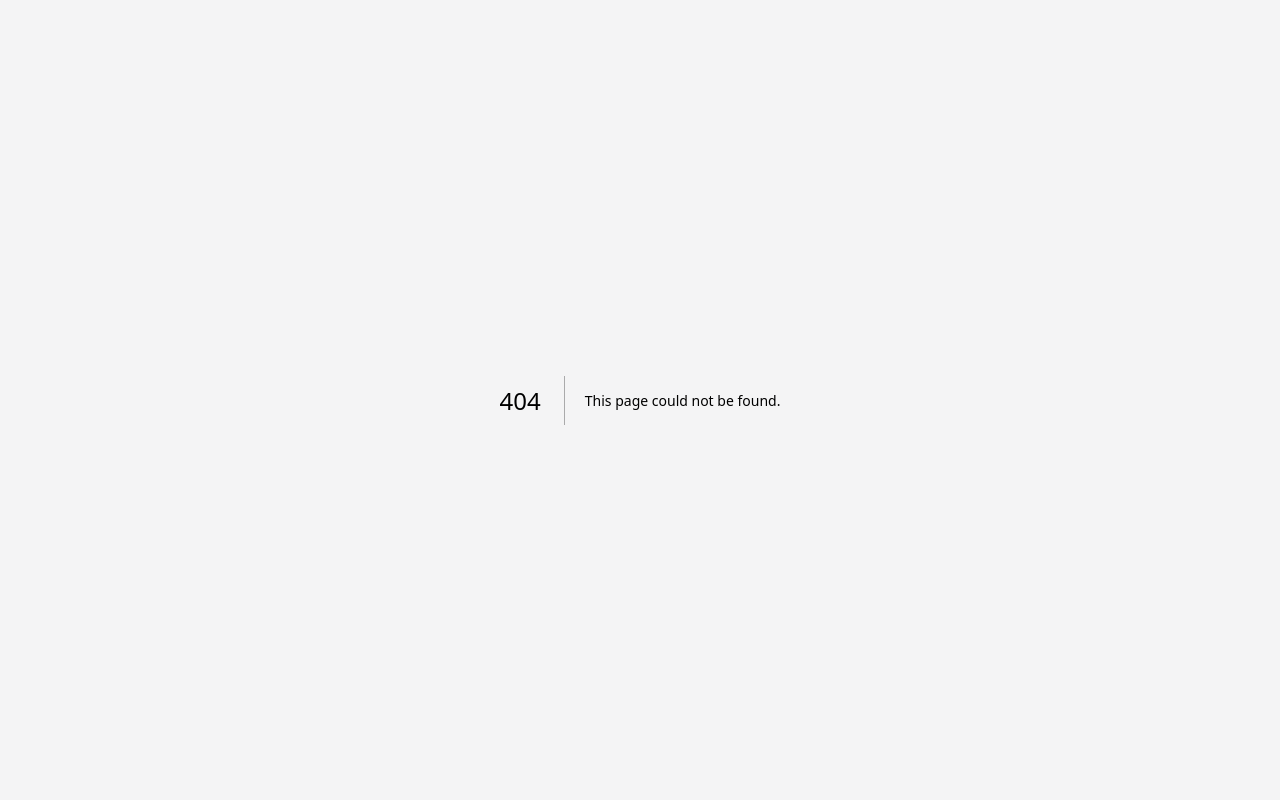
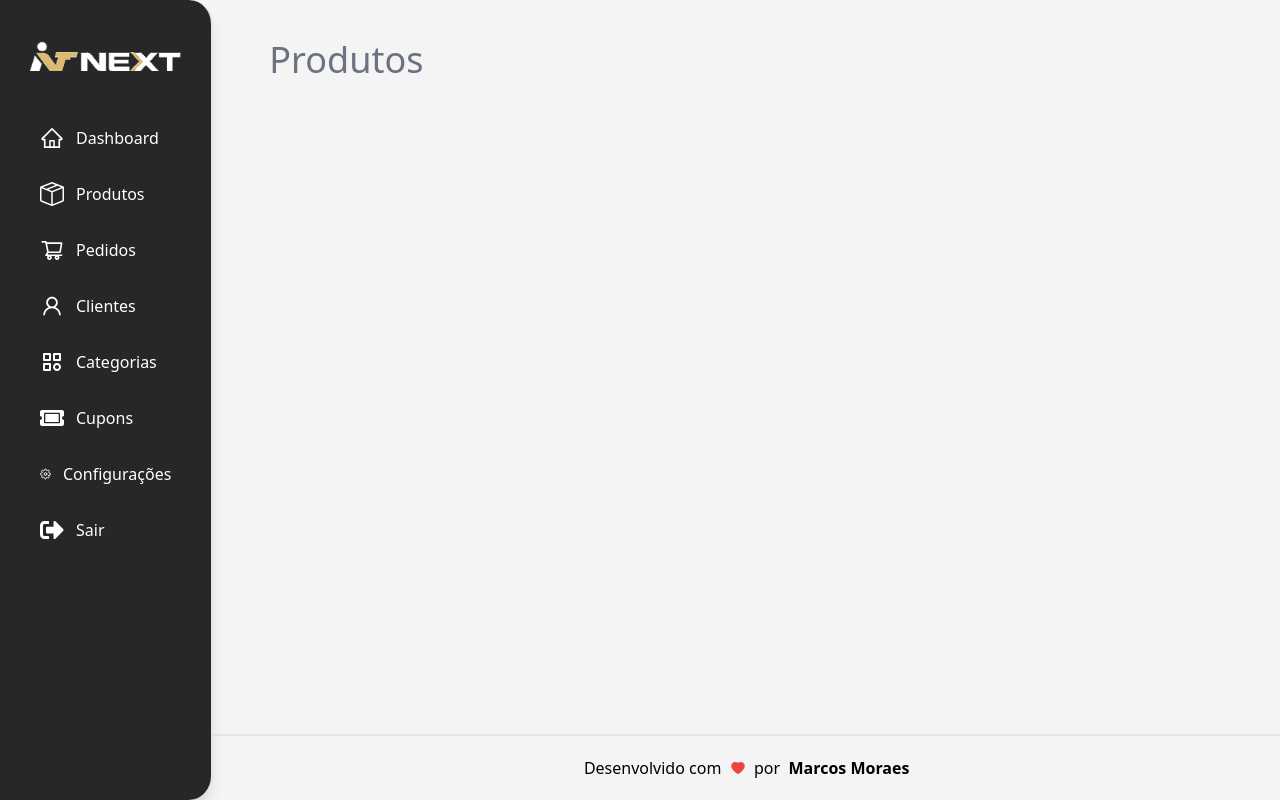
Before and after one commit to marcosamoraes/next-assessoria-admin, a Next.js app: page /dashboard/produtos in a window 1280 px wide. Before the commit this address had no page. Built offline with nearby package versions, Linux system fonts and the light colour scheme.

Commit message:
pages folders created and products page started

```diff
--- a/next.config.js
+++ b/next.config.js
@@ -1,4 +1,6 @@
 /** @type {import('next').NextConfig} */
-const nextConfig = {}
+const nextConfig = {
+  compress: false,
+}
 
 module.exports = nextConfig
--- /dev/null
+++ b/src/app/dashboard/categorias/page.tsx
@@ -0,0 +1,7 @@
+export default function Categories() {
+  return (
+    <>
+      <h1 className="w-full text-4xl text-gray-500 font-light mb-10">Categorias</h1>
+    </>
+  )
+}
--- /dev/null
+++ b/src/app/dashboard/clientes/page.tsx
@@ -0,0 +1,7 @@
+export default function Clients() {
+  return (
+    <>
+      <h1 className="w-full text-4xl text-gray-500 font-light mb-10">Clientes</h1>
+    </>
+  )
+}
--- /dev/null
+++ b/src/app/dashboard/configuracoes/page.tsx
@@ -0,0 +1,7 @@
+export default function Settings() {
+  return (
+    <>
+      <h1 className="w-full text-4xl text-gray-500 font-light mb-10">Configurações</h1>
+    </>
+  )
+}
--- /dev/null
+++ b/src/app/dashboard/cupons/page.tsx
@@ -0,0 +1,7 @@
+export default function Coupons() {
+  return (
+    <>
+      <h1 className="w-full text-4xl text-gray-500 font-light mb-10">Cupons de desconto</h1>
+    </>
+  )
+}
--- /dev/null
+++ b/src/app/dashboard/pedidos/page.tsx
@@ -0,0 +1,7 @@
+export default function Orders() {
+  return (
+    <>
+      <h1 className="w-full text-4xl text-gray-500 font-light mb-10">Pedidos</h1>
+    </>
+  )
+}
--- /dev/null
+++ b/src/app/dashboard/produtos/cadastrar/page.tsx
@@ -0,0 +1,7 @@
+export default function ProductsCreate() {
+  return (
+    <>
+      <h1 className="w-full text-4xl text-gray-500 font-light mb-10">Novo Produto</h1>
+    </>
+  )
+}
--- /dev/null
+++ b/src/app/dashboard/produtos/editar/[id]/page.tsx
@@ -0,0 +1,9 @@
+'use client'
+
+export default function ProductsEdit({ params }: any) {
+  return (
+    <>
+      <h1 className="w-full text-4xl text-gray-500 font-light mb-10">Editar Produto {params.id}</h1>
+    </>
+  )
+}
--- /dev/null
+++ b/src/app/dashboard/produtos/page.tsx
@@ -0,0 +1,7 @@
+export default function Products() {
+  return (
+    <>
+      <h1 className="w-full text-4xl text-gray-500 font-light mb-10">Produtos</h1>
+    </>
+  )
+}
--- a/src/components/Sidebar/Sidebar.tsx
+++ b/src/components/Sidebar/Sidebar.tsx
@@ -17,27 +17,33 @@ export default function Sidebar() {
           <AiOutlineHome size={24} />
           Dashboard
         </Link>
-        <Link className="w-full py-3 px-5 rounded-xl flex gap-3 items-center hover:bg-white/20 hover:shadow-md" href="/dashboard">
+        <Link className="w-full py-3 px-5 rounded-xl flex gap-3 items-center hover:bg-white/20 hover:shadow-md" href="/dashboard/produtos">
           <BsBoxSeam size={24} />
           Produtos
         </Link>
-        <Link className="w-full py-3 px-5 rounded-xl flex gap-3 items-center hover:bg-white/20 hover:shadow-md" href="/dashboard">
+        <Link className="w-full py-3 px-5 rounded-xl flex gap-3 items-center hover:bg-white/20 hover:shadow-md" href="/dashboard/pedidos">
           <AiOutlineShoppingCart size={24} />
           Pedidos
         </Link>
-        <Link className="w-full py-3 px-5 rounded-xl flex gap-3 items-center hover:bg-white/20 hover:shadow-md" href="/dashboard">
+        <Link className="w-full py-3 px-5 rounded-xl flex gap-3 items-center hover:bg-white/20 hover:shadow-md" href="/dashboard/clientes">
           <AiOutlineUser size={24} />
           Clientes
         </Link>
-        <Link className="w-full py-3 px-5 rounded-xl flex gap-3 items-center hover:bg-white/20 hover:shadow-md" href="/dashboard">
+        <Link
+          className="w-full py-3 px-5 rounded-xl flex gap-3 items-center hover:bg-white/20 hover:shadow-md"
+          href="/dashboard/categorias"
+        >
           <BiCategory size={24} />
           Categorias
         </Link>
-        <Link className="w-full py-3 px-5 rounded-xl flex gap-3 items-center hover:bg-white/20 hover:shadow-md" href="/dashboard">
+        <Link className="w-full py-3 px-5 rounded-xl flex gap-3 items-center hover:bg-white/20 hover:shadow-md" href="/dashboard/cupons">
           <FaTicketAlt size={24} />
           Cupons
         </Link>
-        <Link className="w-full py-3 px-5 rounded-xl flex gap-3 items-center hover:bg-white/20 hover:shadow-md" href="/dashboard">
+        <Link
+          className="w-full py-3 px-5 rounded-xl flex gap-3 items-center hover:bg-white/20 hover:shadow-md"
+          href="/dashboard/configuracoes"
+        >
           <FiSettings size={24} />
           Configurações
         </Link>
```
Also changed, not shown: tsconfig.json (+17 -4 lines).
